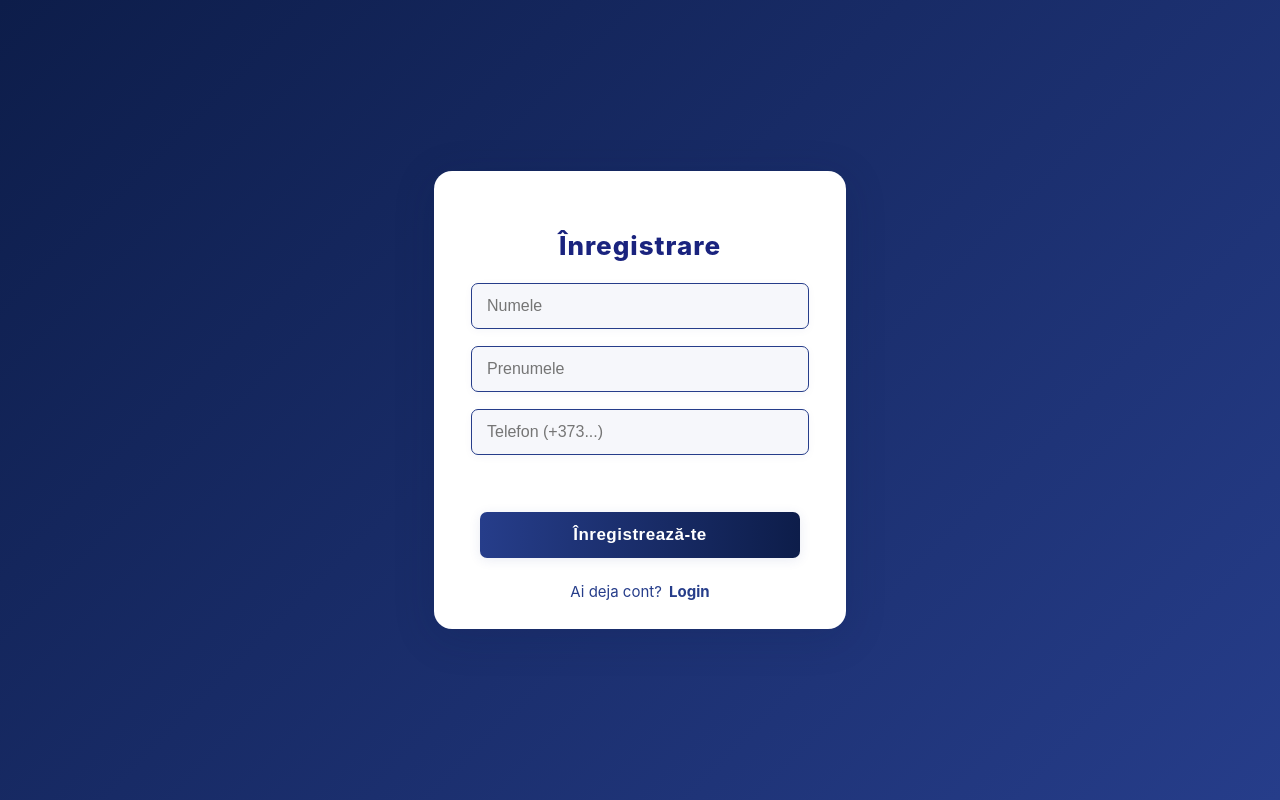
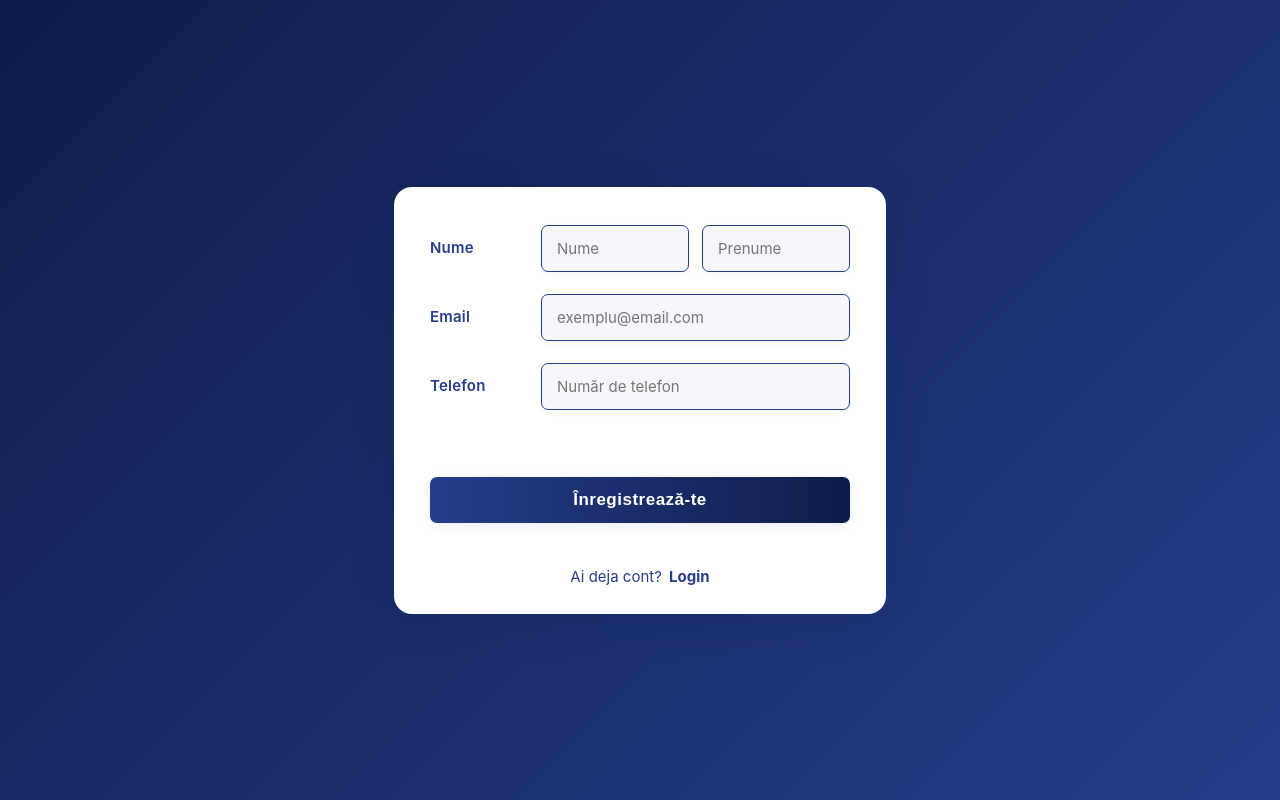
Before and after one commit to blankk27/WRC-Tracker, a plain HTML site: page register/register.html in a window 1280 px wide. Drawn offline with Linux system fonts and the light colour scheme.

Commit message:
Modificar site

```diff
--- a/register.js
+++ b/register.js
@@ -37,5 +37,5 @@ document.getElementById('registerForm').addEventListener('submit', function(e) {
   }));
 
   // Redirecționează către pagina de login
-  window.location.href = "login.html";
+  window.location.href = "/login/login.html";
 });
--- a/register/register.css
+++ b/register/register.css
@@ -3,6 +3,7 @@ body, html {
   margin: 0;
   padding: 0;
   font-family: 'Inter', Arial, sans-serif;
+  background: #fafbff;
 }
 
 .register-bg {
@@ -13,61 +14,84 @@ body, html {
   justify-content: center;
 }
 
-.register-box {
+.register-form {
   background: #fff;
   padding: 38px 36px 28px 36px;
   border-radius: 18px;
   box-shadow: 0 8px 40px rgba(13, 29, 74, 0.18);
   min-width: 340px;
-  max-width: 370px;
+  max-width: 420px;
+  width: 100%;
   display: flex;
   flex-direction: column;
-  align-items: center;
-  transition: box-shadow 0.2s;
+  gap: 22px;
+  align-items: stretch;
 }
 
-.register-box:hover {
-  box-shadow: 0 12px 48px 4px rgba(38, 61, 138, 0.20);
-}
-
-.register-box h2 {
+.register-form h2 {
   margin-bottom: 22px;
   font-weight: 800;
   color: #1a237e;
   letter-spacing: 1px;
   font-size: 26px;
+  text-align: center;
 }
 
-form {
-  width: 100%;
+.form-row {
   display: flex;
-  flex-direction: column;
-  gap: 17px;
-  align-items: center;
+  align-items: flex-start;
+  gap: 21px;
 }
 
-input[type="text"] {
-  width: 90%;
-  padding: 13px 15px;
-  border: 1.7px solid #263d8a;
-  border-radius: 7px;
-  font-size: 16px;
-  background: #f6f7fb;
-  transition: border 0.2s, box-shadow 0.2s;
-  outline: none;
-  color: #122249;
-  box-shadow: 0 2px 8px rgba(38, 61, 138, 0.04);
+.form-row > label {
+  flex: 0 0 90px;
+  font-size: 15px;
+  color: #263d8a;
+  font-weight: 600;
+  padding-top: 13px;
+  letter-spacing: 0.2px;
 }
 
-input[type="text"]:focus {
+.form-input-double {
+  display: flex;
+  gap: 13px;
+  width: 100%;
+}
+
+.form-input-double input[type="text"] {
+  flex: 1 1 0;
+  min-width: 0;
+}
+
+input[type="text"], input[type="email"] {
+  width: 100%;
+  padding: 13px 15px;
+  border: none;
+  border-radius: 7px;
+  background: #f6f7fb;
+  font-size: 15px;
+  color: #122249;
+  box-sizing: border-box;
+  font-family: inherit;
+  outline: none;
+  transition: background 0.18s;
+  box-shadow: 0 2px 8px rgba(38, 61, 138, 0.04);
+  border: 1.7px solid #263d8a;
+}
+
+input[type="text"]:focus, input[type="email"]:focus {
+  background: #e9eeff;
   border: 2px solid #1a237e;
-  background: #e9eeff;
   box-shadow: 0 4px 16px rgba(38, 61, 138, 0.10);
+}
+
+input[type="email"] {
+  font-size: 15px;
 }
 
 .error-message {
   color: #e84118;
-  font-size: 15px;
+  font-size: 14px;
   min-height: 20px;
   margin-bottom: -5px;
   padding-left: 2px;
@@ -77,7 +101,7 @@ input[type="text"]:focus {
 }
 
 button[type="submit"] {
-  width: 94%;
+  width: 100%;
   background: linear-gradient(90deg, #263d8a, #0d1d4a);
   color: #fff;
   padding: 13px 0;
@@ -98,9 +122,10 @@ button[type="submit"]:hover {
 }
 
 .redirect-login {
-  margin-top: 24px;
+  margin-top: 22px;
   font-size: 15px;
   color: #263d8a;
+  text-align: center;
 }
 
 .redirect-login a {
@@ -115,3 +140,23 @@ button[type="submit"]:hover {
   color: #f27c1e;
   text-decoration: underline;
 }
+
+@media (max-width: 540px) {
+  .register-form {
+    max-width: 98vw;
+    min-width: unset;
+    padding: 18px 5vw 18px 5vw;
+  }
+  .form-row {
+    flex-direction: column;
+    gap: 6px;
+  }
+  .form-row > label {
+    padding-top: 0;
+    padding-bottom: 3px;
+  }
+  .form-input-double {
+    flex-direction: column;
+    gap: 8px;
+  }
+}
--- a/register/register.html
+++ b/register/register.html
@@ -8,20 +8,29 @@
 </head>
 <body>
   <div class="register-bg">
-    <div class="register-box">
-      <h2>Înregistrare</h2>
-      <form id="registerForm" autocomplete="off">
-        <input type="text" id="nume" name="nume" placeholder="Numele" required>
-        <input type="text" id="prenume" name="prenume" placeholder="Prenumele" required>
-        <input type="text" id="telefon" name="telefon" placeholder="Telefon (+373...)" required>
-        <span class="error-message" id="error-message"></span>
-        <button type="submit">Înregistrează-te</button>
-      </form>
+    <form class="register-form" id="registerForm" autocomplete="off">
+      <div class="form-row">
+        <label for="nume">Nume</label>
+        <div class="form-input-double">
+          <input type="text" id="nume" name="nume" placeholder="Nume" required>
+          <input type="text" id="prenume" name="prenume" placeholder="Prenume" required>
+        </div>
+      </div>
+      <div class="form-row">
+        <label for="email">Email</label>
+        <input type="email" id="email" name="email" placeholder="exemplu@email.com" required>
+      </div>
+      <div class="form-row">
+        <label for="telefon">Telefon</label>
+        <input type="text" id="telefon" name="telefon" placeholder="Număr de telefon" maxlength="20" required>
+      </div>
+      <span class="error-message" id="error-message"></span>
+      <button type="submit">Înregistrează-te</button>
       <div class="redirect-login">
         Ai deja cont? <a href="../login/login.html">Login</a>
       </div>
-    </div>
+    </form>
   </div>
-  <script src="register.js"></script>
+  <script src="../register.js"></script>
 </body>
 </html>
```
